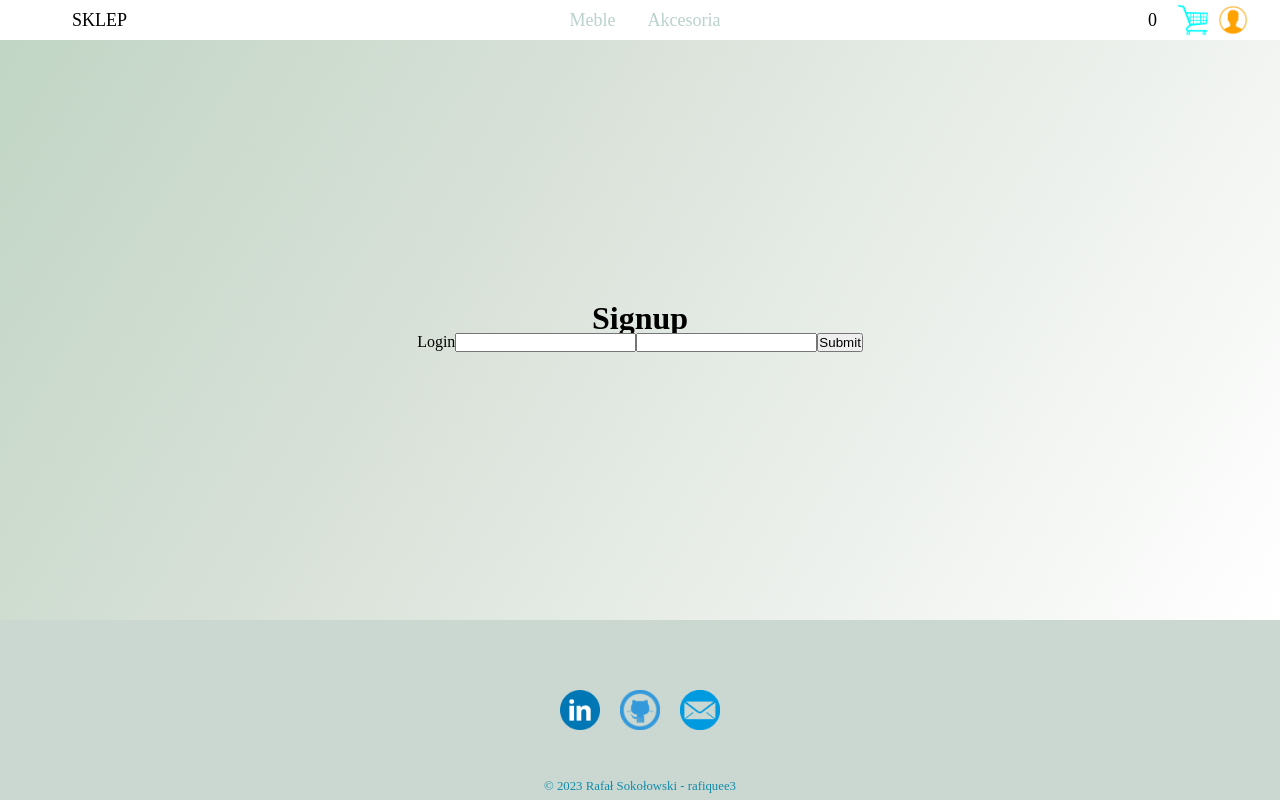
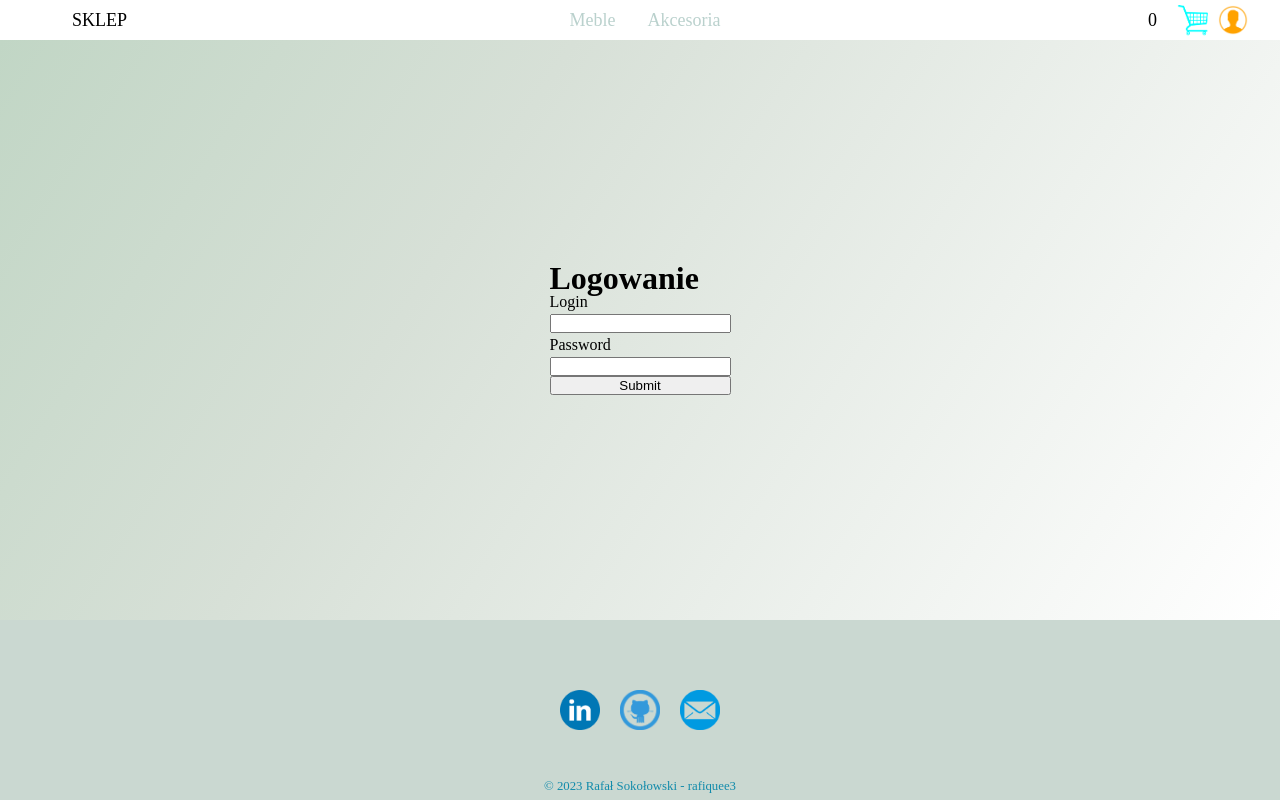
Before and after one commit to rafiquee3/e_commerce_app_forntend, a Next.js app: page /login in a window 1280 px wide. Built offline with nearby package versions, Linux system fonts and the light colour scheme.

Commit message:
Feat: Login form component update

```diff
--- a/components/LoginForm/LoginForm.component.tsx
+++ b/components/LoginForm/LoginForm.component.tsx
@@ -7,40 +7,44 @@ import Link from 'next/link';
 import { FontColor } from '../../styles/colors';
 import { Formik, Field, Form, FormikHelpers, ErrorMessage } from 'formik';
 
+
 interface Values {
   email: string;
   password: string;
 }
-
+const validateEmail = (value: string) => {
+  let error: string = '';
+  if (!value) {
+    error = 'Required';
+  } else if (!/^[A-Z0-9._%+-]+@[A-Z0-9.-]+\.[A-Z]{2,4}$/i.test(value)) {
+    error = 'Invalid email address';
+  }
+  return error;
+}
+const validateLogin = (value: string) => {
+  let error: string = '';
+  if (!value) {
+    error = 'Required';
+  }
+  return error;
+}
+const Container = styled.div`
+ form {
+  display: flex;
+  flex-direction: column;
+ }
+`
 export const LoginForm: FC = (): JSX.Element => {
 
 
 
   return (
-    <>
-       <h1>Signup</h1>
+    <Container>
+       <h1>Logowanie</h1>
       <Formik
         initialValues={{
           email: '',
           password: '',
-        }}
-        validate={values => {
-          type Error = {
-            email: string;
-            password: string;
-          }
-          const errors: Error = {email: '', password: ''};
-          if (!values.email) {
-            errors.email = 'Required';
-          } else if (
-            !/^[A-Z0-9._%+-]+@[A-Z0-9.-]+\.[A-Z]{2,}$/i.test(values.email)
-          ) {
-            errors.email = 'Invalid email address';
-          }
-          if (!values.password) {
-            errors.password = 'Required';
-          }
-          return errors;
         }}
         onSubmit={(
           values: Values,
@@ -52,12 +56,13 @@ export const LoginForm: FC = (): JSX.Element => {
           }, 500);
         }}
       >
-       {({ isSubmitting }) => (
+       {({ isSubmitting, errors, touched, validateField, validateForm }) => (
          <Form>
            <label htmlFor="email">Login</label>
-           <Field id="email" type="email" name="email" />
+           <Field id="email" type="email" name="email" validate={validateEmail} />
            <ErrorMessage name="email" component="div" />
-           <Field type="password" name="password" />
+           <label htmlFor="password">Password</label>
+           <Field id="password" type="password" name="password" validate={validateLogin}/>
            <ErrorMessage name="password" component="div" />
            <button type="submit" disabled={isSubmitting}>
              Submit
@@ -65,6 +70,6 @@ export const LoginForm: FC = (): JSX.Element => {
          </Form>
        )}
       </Formik>
-    </>
+    </Container>
   )
 }
```
